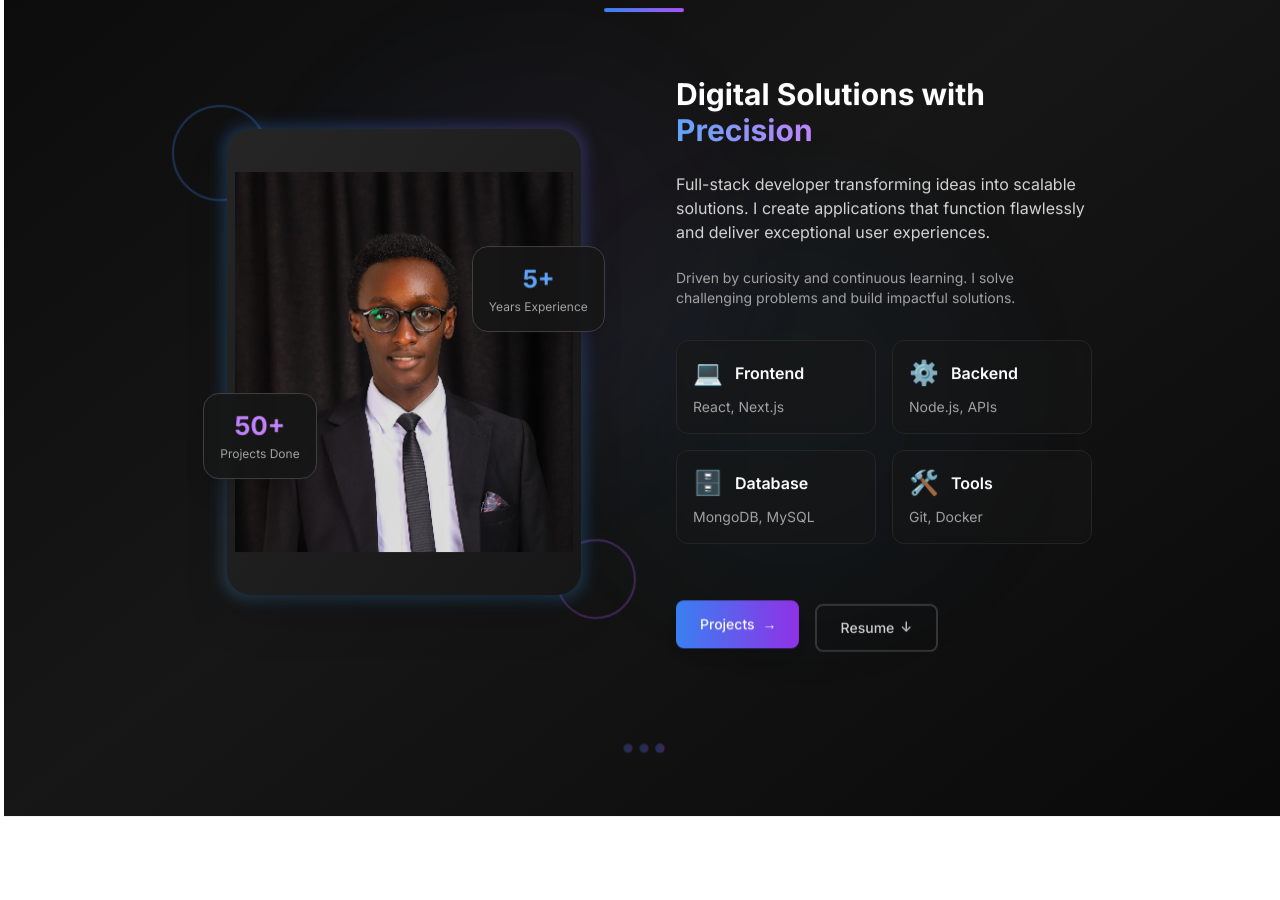
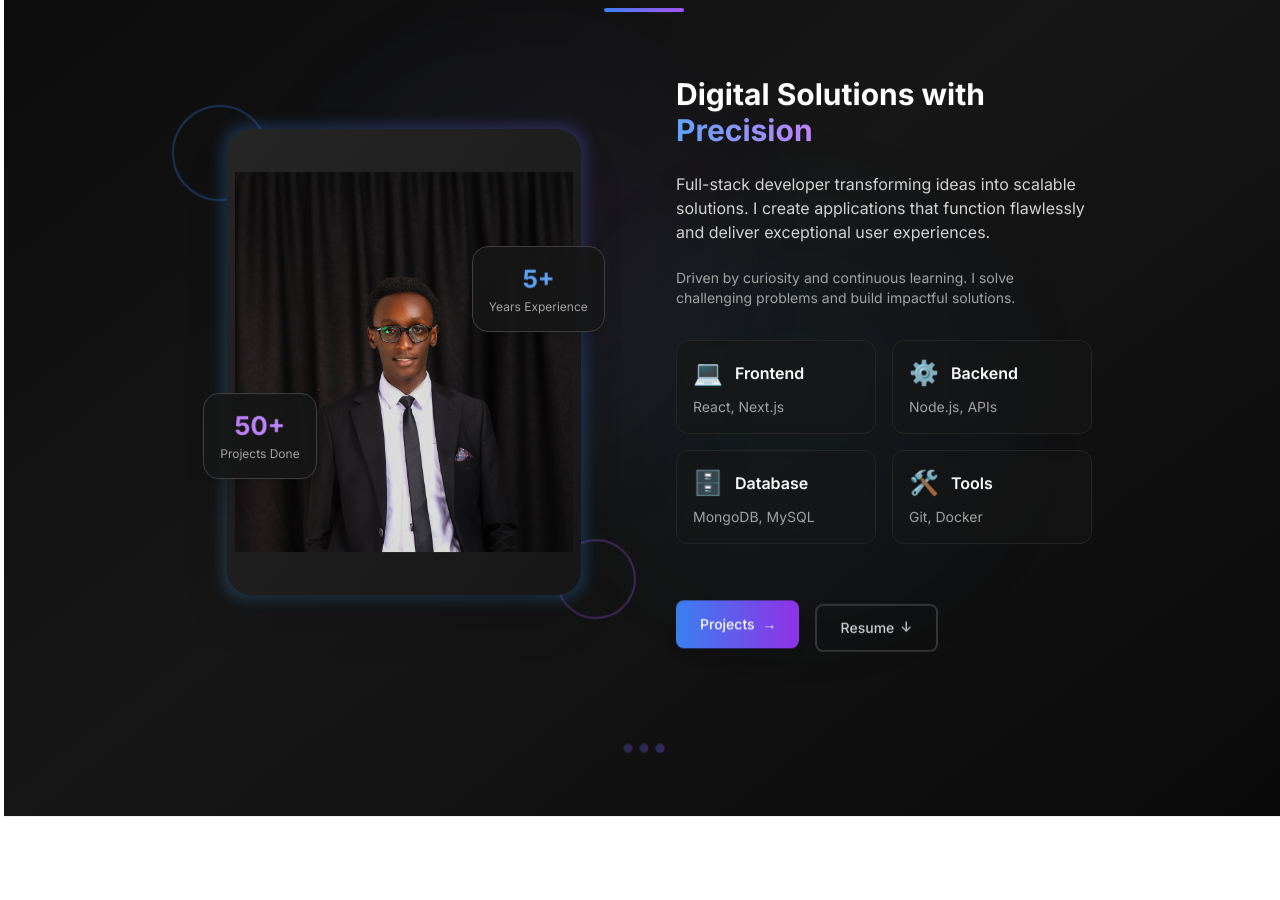
Before and after one commit to Kevin-murithi/Portfolio, a React (Vite) app: page / in a window 1280 px wide. Shown: the part 1060-1960 px from the top of the page. Built offline with nearby package versions, Linux system fonts and the light colour scheme; no server answers.

Commit message:
Different profile picture added

```diff
--- a/src/components/About.jsx
+++ b/src/components/About.jsx
@@ -1,4 +1,4 @@
-import profilePic2 from "../assets/profilePic2.jpg";
+import profilePic from "../assets/profilePic.jpg";
 import { motion, useInView } from "framer-motion";
 import { useRef } from "react";
 
@@ -175,7 +175,7 @@ const About = () => {
               {/* Image */}
               <div className="relative bg-gradient-to-br from-neutral-800 to-neutral-900 rounded-2xl md:rounded-3xl p-1.5 md:p-2 shadow-2xl overflow-hidden">
                 <motion.img
-                  src={profilePic2}
+                  src={profilePic}
                   alt="Kevin Murithi - Full Stack Developer"
                   className="w-full object-contain rounded-xl md:rounded-2xl"
                   style={{
```
